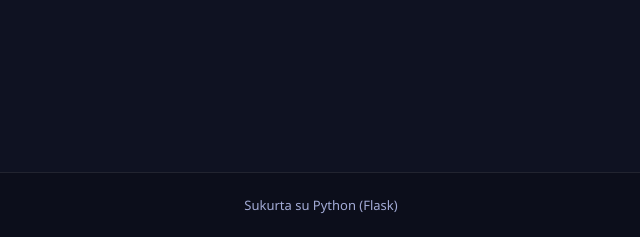
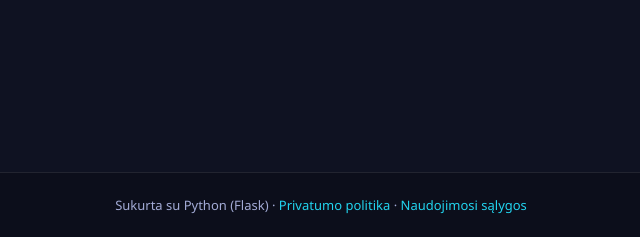
Before and after one commit to bygbaby123-max/svetaine, a Flask app: page /chat in a window 1280 px wide. Shown: the part 563-800 px from the top of the page, without its empty margins (319-959 px from the left). Run offline with Flask 3, Linux system fonts and the light colour scheme; data comes from the database, SQL or seed files in the repository; data that the repository does not hold is empty; some libraries are stand-ins or nearby versions.

Commit message:
base.html: porašteje privatumo politikos ir sąlygų nuorodos

```diff
--- a/templates/base.html
+++ b/templates/base.html
@@ -44,6 +44,10 @@
   {% block content %}{% endblock %}
 </main>
 
-<footer class="footer">Sukurta su Python (Flask)</footer>
+<footer class="footer">
+  Sukurta su Python (Flask) ·
+  <a href="{{ url_for('static', filename='privatumo_politika.pdf') }}">Privatumo politika</a> ·
+  <a href="{{ url_for('static', filename='naudojimosi_salygos.pdf') }}">Naudojimosi sąlygos</a>
+</footer>
 </body>
 </html>
```
